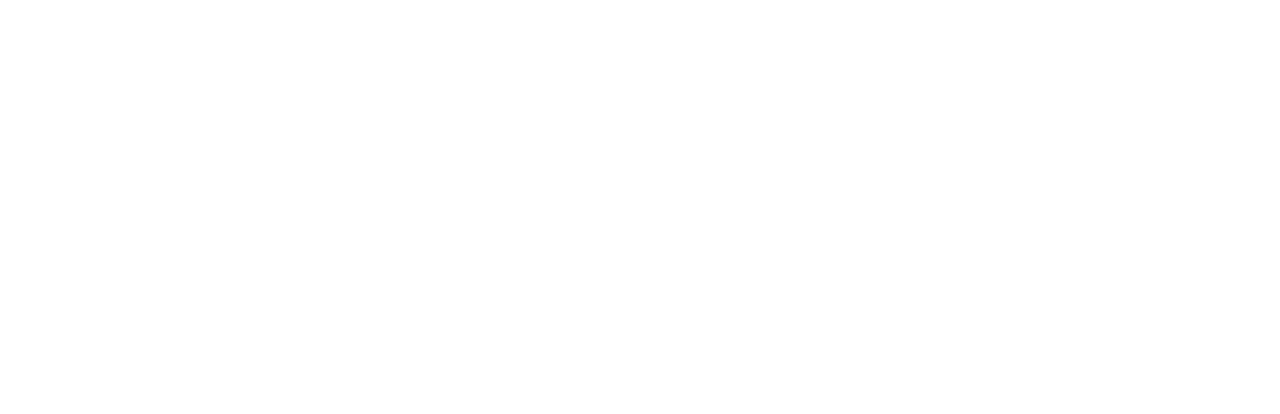
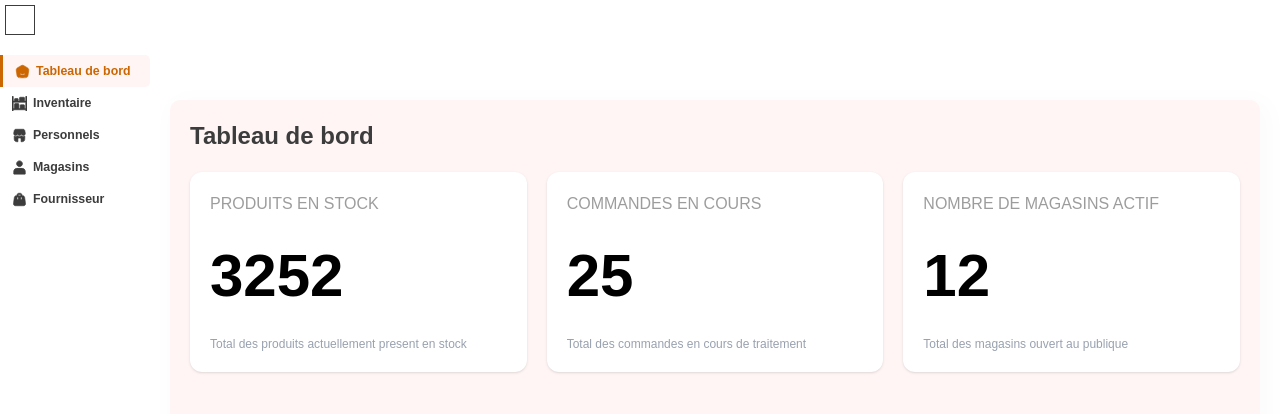
Before and after one commit to vNullptr/gest-stock, a React (Vite) app in the folder frontend/: page / in a window 1280 px wide. Before the commit this address had no page. Shown: the top 414 px of the page. Built offline with nearby package versions, Linux system fonts and the light colour scheme.

Commit message:
changed /main to just /

```diff
--- a/frontend/src/App.jsx
+++ b/frontend/src/App.jsx
@@ -2,14 +2,17 @@ import React from 'react'
 import Login from './pages/Login'
 import { BrowserRouter as Router, Routes, Route } from 'react-router-dom'
 import Main from './pages/Main'
+import api from './api/axios'
+import {useNavigate} from 'react-router-dom'
 
 const App = () => {
+
   return (
     <Router>
 
       <Routes>
         <Route path="/login" element={<Login/>}></Route>
-        <Route path="/main" element={<Main/>}></Route>
+        <Route path="/" element={<Main/>}></Route>
       </Routes>
 
     </Router>
```
